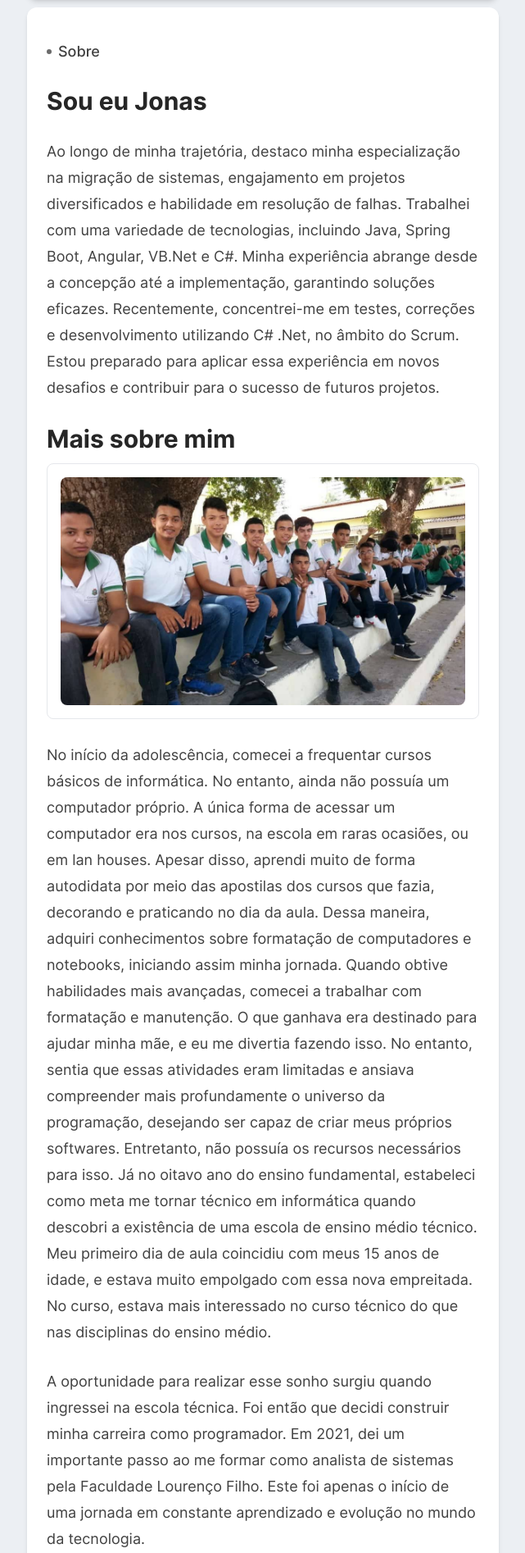
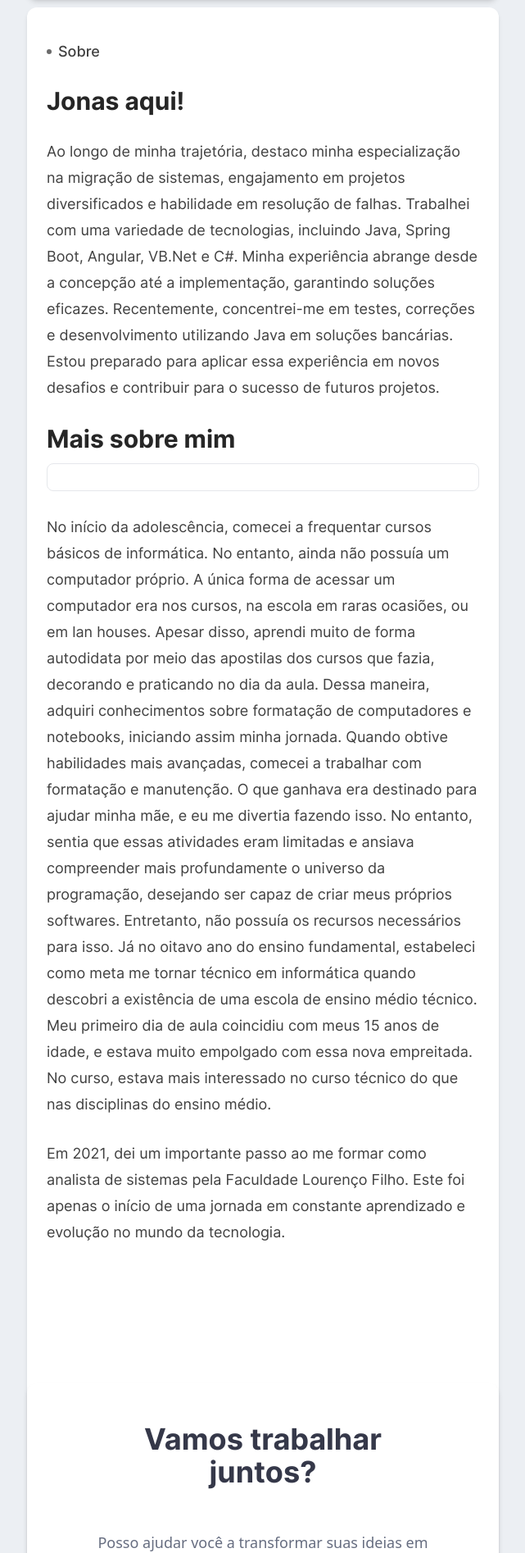
Before and after one commit to JonasVera/myprofile, a Next.js app: page /about in a window 1280 px wide. Shown: the part 87-1981 px from the top of the page at 82% size, without its empty margins (319-960 px from the left). Built offline with nearby package versions, Linux system fonts and the light colour scheme.

Commit message:
feat: ajuste

```diff
--- a/app/Footer/page.jsx
+++ b/app/Footer/page.jsx
@@ -4,6 +4,8 @@ import { usePathname } from "next/navigation";
 import { AiOutlinePlusCircle } from "react-icons/ai";
 import { FaLinkedinIn } from "react-icons/fa";
 import { motion } from "framer-motion";
+import Link from "next/link";
+
 import {
     PiLaptopThin,
     PiUserLight,
@@ -12,6 +14,7 @@ import {
 import { useTheme } from "next-themes";
 import { FiCopy } from "react-icons/fi";
 import { CiInstagram, CiTwitter } from "react-icons/ci";
+
 
 let links = [
     { icons: <PiHouseSimpleThin />, path: "/" },
@@ -48,7 +51,7 @@ function FooterPage() {
                         <div className="flex items-center gap-x-4 justify-center mt-6">
                             <div className="bg-black dark:bg-[#373737] w-fit shadow-md  px-2 rounded-md flex items-center gap-x-2 py-1">
                                 <AiOutlinePlusCircle className="text-white tex-3" />
-                                <span className="text-white  font-semibold">Entre em contato</span>
+                                <Link href={"/contact"} className="text-white  font-semibold">Entre em contato</Link>
                             </div>
                             <div className="border-neutral-300 shadow-md border dark:border-neutral-700  w-fit h-8 px-2 rounded-md flex items-center gap-x-2 ">
                                 <FiCopy className="" />
--- a/app/about/page.jsx
+++ b/app/about/page.jsx
@@ -9,9 +9,10 @@ import { BsChevronRight } from "react-icons/bs";
 import Link from "next/link";
 import { motion } from "framer-motion";
 import Image from "next/image";
+import FooterPage from "../Footer/page";
 
 
-function page() {
+function Page() {
   return (
     <motion.div
       initial={{ y: 100, opacity: 0 }}
@@ -28,7 +29,7 @@ function page() {
 
         <div>
           <h1 className="text-3xl font-InterBo mt-7 my-3 dark:text-white text-neutral-800">
-            Sou eu Jonas
+            Jonas aqui!
           </h1>
           <motion.p
             initial={{ y: 100, opacity: 0 }}
@@ -39,12 +40,13 @@ function page() {
             }}
             className="text-neutral-700 text-lg my-7 leading-8 font-InterRe dark:text-[#C0C0C0]"
           >
-            Ao longo de minha trajetória, destaco minha especialização na migração de sistemas, engajamento em projetos diversificados e habilidade em resolução de falhas. Trabalhei com uma variedade de tecnologias, incluindo Java, Spring Boot, Angular, VB.Net e C#. Minha experiência abrange desde a concepção até a implementação, garantindo soluções eficazes. Recentemente, concentrei-me em testes, correções e desenvolvimento utilizando C# .Net, no âmbito do Scrum. Estou preparado para aplicar essa experiência em novos desafios e contribuir para o sucesso de futuros projetos.
+            Ao longo de minha trajetória, destaco minha especialização na migração de sistemas, engajamento em projetos diversificados e habilidade em
+            resolução de falhas. Trabalhei com uma variedade de tecnologias, incluindo Java, Spring Boot, Angular, VB.Net e C#.
+            Minha experiência abrange desde a concepção até a implementação, garantindo soluções eficazes.
+            Recentemente, concentrei-me em testes, correções e desenvolvimento utilizando Java em soluções bancárias.
+            Estou preparado para aplicar essa experiência em novos desafios e contribuir para o sucesso de futuros projetos.
           </motion.p>
         </div>
-
-
-
         <div>
           <motion.h1
             initial={{ scale: 0, opacity: 0 }}
@@ -59,18 +61,8 @@ function page() {
           </motion.h1>
 
           <div className="p-4  rounded-lg dark:bg-[#373737] bg-white border dark:border-neutral-700/70">
-          <motion.img
-            initial={{ y: 100, opacity: 0 }}
-            animate={{
-              y: 0,
-              opacity: 1,
-              transition: { duration: 0.4, delay: 0.3 },
-            }}
-            className="aspect-video object-cover   rounded-lg"
-            src="/img/ensinomedio.jpg"
-            alt=""
-          />
-        </div>
+
+          </div>
 
           <motion.p
             initial={{ y: 100, opacity: 0 }}
@@ -82,7 +74,14 @@ function page() {
             className="text-neutral-700 text-lg my-7 leading-8 font-InterRe dark:text-[#C0C0C0]"
           >
 
-No início da adolescência, comecei a frequentar cursos básicos de informática. No entanto, ainda não possuía um computador próprio. A única forma de acessar um computador era nos cursos, na escola em raras ocasiões, ou em lan houses. Apesar disso, aprendi muito de forma autodidata por meio das apostilas dos cursos que fazia, decorando e praticando no dia da aula. Dessa maneira, adquiri conhecimentos sobre formatação de computadores e notebooks, iniciando assim minha jornada. Quando obtive habilidades mais avançadas, comecei a trabalhar com formatação e manutenção. O que ganhava era destinado para ajudar minha mãe, e eu me divertia fazendo isso. No entanto, sentia que essas atividades eram limitadas e ansiava compreender mais profundamente o universo da programação, desejando ser capaz de criar meus próprios softwares. Entretanto, não possuía os recursos necessários para isso. Já no oitavo ano do ensino fundamental, estabeleci como meta me tornar técnico em informática quando descobri a existência de uma escola de ensino médio técnico. Meu primeiro dia de aula coincidiu com meus 15 anos de idade, e estava muito empolgado com essa nova empreitada. No curso, estava mais interessado no curso técnico do que nas disciplinas do ensino médio.
+            No início da adolescência, comecei a frequentar cursos básicos de informática.
+            No entanto, ainda não possuía um computador próprio. A única forma de acessar um computador era nos cursos, na escola em raras ocasiões, ou em lan houses.
+            Apesar disso, aprendi muito de forma autodidata por meio das apostilas dos cursos que fazia, decorando e praticando no dia da aula.
+            Dessa maneira, adquiri conhecimentos sobre formatação de computadores e notebooks, iniciando assim minha jornada. Quando obtive habilidades mais avançadas, comecei a trabalhar com formatação e manutenção.
+            O que ganhava era destinado para ajudar minha mãe, e eu me divertia fazendo isso. No entanto, sentia que essas atividades eram limitadas e ansiava compreender mais profundamente o universo da programação,
+            desejando ser capaz de criar meus próprios softwares. Entretanto, não possuía os recursos necessários para isso. Já no oitavo ano do ensino fundamental, estabeleci como meta me tornar técnico em informática
+            quando descobri a existência de uma escola de ensino médio técnico.
+            Meu primeiro dia de aula coincidiu com meus 15 anos de idade, e estava muito empolgado com essa nova empreitada. No curso, estava mais interessado no curso técnico do que nas disciplinas do ensino médio.
 
           </motion.p>
 
@@ -95,14 +94,16 @@ No início da adolescência, comecei a frequentar cursos básicos de informátic
             }}
             className="text-neutral-700 text-lg my-7 leading-8 font-InterRe dark:text-[#C0C0C0]"
           >
-            A oportunidade para realizar esse sonho surgiu quando ingressei na escola técnica. Foi então que decidi construir minha carreira como programador. Em 2021, dei um importante passo ao me formar como analista de sistemas pela Faculdade Lourenço Filho. Este foi apenas o início de uma jornada em constante aprendizado e evolução no mundo da tecnologia.
+            Em 2021, dei um importante passo ao me formar como analista de sistemas pela Faculdade Lourenço Filho. Este foi apenas o início de uma jornada em constante aprendizado e evolução no mundo da tecnologia.
 
           </motion.p>
 
         </div>
       </div>
+
+    <FooterPage />
     </motion.div>
   );
 }
 
-export default page;
+export default Page;
--- a/app/project/page.js
+++ b/app/project/page.js
@@ -5,6 +5,7 @@ import { BsChevronRight } from "react-icons/bs";
 import { FiArrowRight, FiCopy } from "react-icons/fi";
 import React, { useEffect, useState } from 'react';
 import axios from "axios";
+import FooterPage from "../Footer/page";
 
 // import { BsChevronRight } from "react-icons/bs";
 
@@ -19,16 +20,12 @@ function Page() {
       try {
         const response = await axios.get(`https://api.github.com/users/${username}/repos`);
         setUserData(response.data);
-        setLoading(false);
       } catch (error) {
         console.error('Erro ao buscar dados do usuário:', error);
-        setLoading(false);
       }
     };
 
     fetchUserData();
-
-
   }, []);
 
 
@@ -38,37 +35,21 @@ function Page() {
         <div className="flex items-center mt-4  gap-x-2 ">
           <div className="w-[6px] h-[6px] rounded-full  bg-[#6b6b6b]" />
           <h1 className="text-neutral-700   dark:text-[#C0C0C0] text-lg font-InterMe">
-            Projects
+            Meus Projetos
           </h1>
-        </div>
-
-        <div>
-          <h1 className="text-3xl font-InterBo mt-7 my-3 dark:text-white text-neutral-800">
-            My Works
-          </h1>
-          <p className="text-neutral-700 text-base my-7 leading-8 font-InterRe dark:text-[#C0C0C0]">
-            Discover my portfolio, where purposeful interfaces meet captivating
-            design. My work strives to enhance experiences and inspire.
-          </p>
         </div>
 
         <div className="bg-[#F6F8FA] dark:bg-[#2C2C2C] p-3 max-md:p-3 rounded-xl">
           <div className="flex items-center justify-between mt-4">
-            <div className="flex items-center gap-x-2 font-InterRe">
-              <div className="w-[6px] h-[6px] rounded-full  bg-[#6b6b6b]" />
-              <h1 className="text-neutral-700 dark:text-[#C0C0C0] text-lg font-InterMe">
-                Projects
-              </h1>
-            </div>
 
-            <div className="border-neutral-300 dark:border-neutral-700 bg-white dark:bg-[#373737] shadow-md border  w-fit h-8 px-2 rounded-md  flex  items-center gap-x-1 ">
-              <button className="text-neutral-700 dark:text-white  text-sm font-semibold">
-                View All
-              </button>
+
+            <div className="border-neutral-300  dark:border-neutral-700 bg-white dark:bg-[#373737] shadow-md border  w-fit h-8 px-2 rounded-md  flex  items-center gap-x-1 ">
+              <Link href="https://github.com/JonasVera"  target="__blank" className="text-neutral-700 dark:text-white  text-sm font-semibold">
+                Ver Todos
+              </Link>
               <FiArrowRight className="text-neutral-500" />
             </div>
           </div>
-
 
           <div className="mt-6">
 
@@ -84,10 +65,12 @@ function Page() {
                     </div>
 
                     <div className="max-md:mt-5">
-                      <h1 className="text-xl font-InterMe ">{repositorio.name}</h1>
+                    <h1 className="text-sm font-InterMe ">{repositorio.name}</h1>
+                      <p className="text-lg text-neutral-400 max-md:my-1">
+                      {repositorio.language}
+                      </p>
                     </div>
-                    <p>{repositorio.created_at}</p>
-                    <p>{repositorio.language}</p>
+
                   </div>
 
                   <div className="max-md:hidden md:block">
@@ -102,6 +85,7 @@ function Page() {
 
         </div>
       </div>
+      <FooterPage/>
     </div>
   );
 }
```
